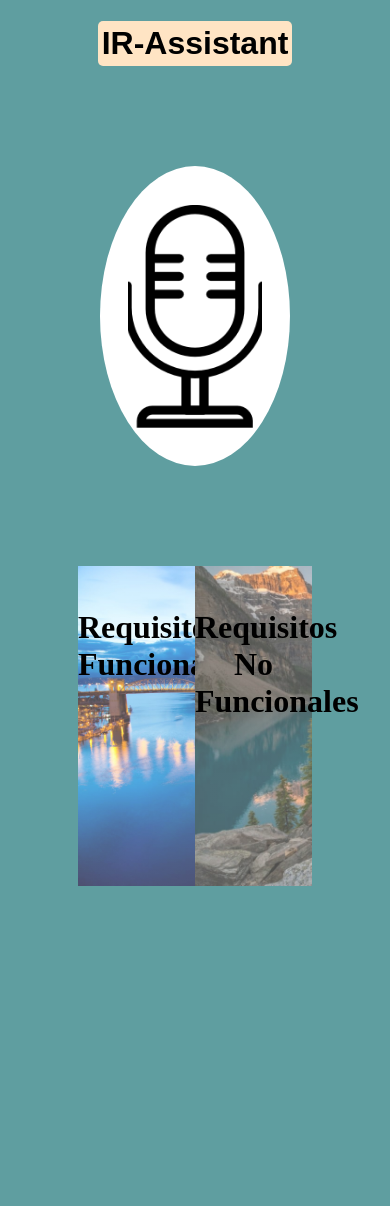
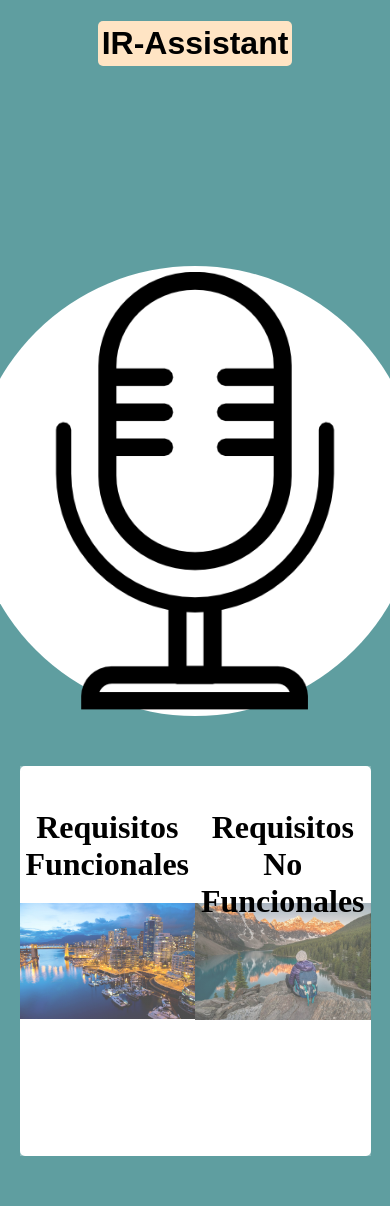
Before and after one commit to miguelespp/IR-Assistant, a Flask app: page / in a window 390 px wide. Before the commit the page ends 886 px from the top, so only its background shows below. Run offline with Flask 3, Linux system fonts and the light colour scheme.

Commit message:
actu de voz nueva azure
web responsive micro

```diff
--- a/processing.py
+++ b/processing.py
@@ -2,15 +2,11 @@
 from classification import classify_requirement
 from openai import OpenAI
 import re
-from talk import Talk
 
-# Configuración de FakeYou
-FAKEYOU_USERNAME = ""
-FAKEYOU_PASSWORD = ""
-MODEL_NAME = 'auronplay' #no hace nd xd
 
-# Inicializar la clase Talk
-talker = Talk(FAKEYOU_USERNAME, FAKEYOU_PASSWORD, MODEL_NAME)
+#from elevenlabs import text_to_speech, play_and_delete_audio
+
+from azureTTS import text_to_speech, play_and_delete_audio
 
 client = OpenAI()
 
@@ -51,15 +47,18 @@ def analyze_requirement(requirement):
         response = client.chat.completions.create(
             model="gpt-3.5-turbo",
             messages=[
-                {"role": "system", "content": "Eres un experto en análisis de requisitos."},
-                {"role": "user", "content": f"¿El siguiente requisito es ambiguo? (sin exagerar): {requirement}.Si es ambiguo (exagerado), Formula preguntas en una lista de maximo 2 puntos para aclarar el requisito (no digas si es ambiguo solo manda las preguntas si lo es); si no es muy ambiguo di 'Ta bien'."}
+                {"role": "system", "content": "Eres un analista de requisitos flexible y comprensivo."},
+                {"role": "user", "content": f"Soy un cliente no muy experto en el desarrollo de software. Ten en cuenta eso y sé flexible: ¿El siguiente requisito es ambiguo? (sin ser estricto): {requirement}. SI NO ES AMBIGUO DI 'Ta bien'; Si es muy ambiguo, formula una pregunta que no sea de sí o no para aclarar el requisito, sin hacer preguntas implícitamente respondidas en el requisito y manteniéndolo simple."}
             ],
-            max_tokens=50,
+            max_tokens=40,
             n=1,
             stop=None,
             temperature=0.7,
         )
         owa = response.choices[0].message.content.strip()
-        # Hablar el texto transcrito usando FakeYou
-        talker.talk(owa)
+        # Hablar el texto transcrito usando azure
+        text_to_speech(owa)
+        # Play the audio and delete it afterwards
+        #play_and_delete_audio("output.mp3")
+
         return response.choices[0].message.content.strip()
--- a/requirements.txt
+++ b/requirements.txt
@@ -2,6 +2,7 @@ openai==1.34.0
 openai-whisper==20231117
 python-dotenv==1.0.1
 flask==3.0.3
-numpy==1.24.1
+numpy==1.26.4
 pygame
 fakeyou
+azure-cognitiveservices-speech
--- a/static/index.css
+++ b/static/index.css
@@ -1,12 +1,11 @@
-
-body{
+body {
     margin: 0;
     padding: 0;
     box-sizing: border-box;
     background-color: cadetblue;
 }
 
-.header{
+.header {
     text-align: center;
     font-family: Arial, sans-serif;
     background-color: bisque;
@@ -15,18 +14,21 @@ body{
     padding: 4px;
     border-radius: 5px;
 }
-.encapsule{
+
+.encapsule {
     display: flex;
+    flex-direction: column;
+    align-items: center;
     margin: 100px;
     justify-content: center;
-    align-items: center;
 }
-.icon{
+
+.icon {
     display: flex;
     justify-content: center;
     align-items: center;
-    width: 300px;
-    height: 300px;
+    width: 300px; /* Tamaño del micrófono en pantalla grande */
+    height: 300px; /* Tamaño del micrófono en pantalla grande */
     background-color: white;
     border-radius: 100%;
     border: 0;
@@ -43,19 +45,17 @@ body{
     transform: translateY(7px);
 }
 
-.icon:hover{
+.icon:hover {
     background-color: lightgray;
 }
 
-img{
+img {
     width: 75%;
     height: 75%;
     object-fit: cover;
 }
 
-
-
-#text-box{
+#text-box {
     display: flex;
     justify-content: center;
     align-items: center;
@@ -65,28 +65,30 @@ img{
     background-color: white;
     height: fit-content;
 }
-#RF-space{
+
+#RF-space, #RNF-space {
     font-size: xx-large;
-    width: 50%;
+    width: 50%; /* Ancho de los espacios de requisitos en pantalla grande */
     height: min(320px);
     background-image: linear-gradient(rgba(255, 255, 255, 0.3), rgba(255, 255, 255, 0.3)), url('/static/images/RF.jpg');
     background-repeat: no-repeat;
     background-size: cover;
-}
-#data1Display, #data2Display{
-    text-align: center;
- }
-
-#RNF-space{
-    font-size: xx-large;
-    width: 50%;
-    height: min(320px);
-    background-image: linear-gradient(rgba(255, 255, 255, 0.3), rgba(255, 255, 255, 0.3)), url('/static/images/RNF.jpg');
-    background-repeat: no-repeat;
-    background-size: cover;
+    background-position: center;
 }
 
-#RF-list, #RNF-list{
+#RF-space {
+    background-image: linear-gradient(rgba(255, 255, 255, 0.3), rgba(255, 255, 255, 0.3)), url('/static/images/RF.jpg');
+}
+
+#RNF-space {
+    background-image: linear-gradient(rgba(255, 255, 255, 0.3), rgba(255, 255, 255, 0.3)), url('/static/images/RNF.jpg');
+}
+
+#data1Display, #data2Display {
+    text-align: center;
+}
+
+#RF-list, #RNF-list {
     list-style-type: none;
     padding-inline: 0;
     font-size: medium;
@@ -95,7 +97,7 @@ img{
     border-radius: 5px;
 }
 
-.RF, .RNF{
+.RF, .RNF {
     list-style-type: none;
     padding-inline: 0;
     font-size: medium;
@@ -104,9 +106,11 @@ img{
     padding: 4px;
     border-radius: 5px;
 }
+
 .RF {
     background-color: brown;
 }
+
 .RNF {
     background-color: cadetblue;
 }
@@ -117,17 +121,17 @@ img{
     left: 50%;
     border-radius: 10px;
     transform: translate(-50%, -50%);
-    background-color: brown;
+    background-color: rgb(42, 165, 58);
     padding: 20px;
     border: 1px solid black;
     z-index: 1000;
     box-shadow: 0 0 10px rgba(0, 0, 0, 0.5);
+    width: 70%;
 }
 
 .requirements-list {
     display: flex;
     flex-wrap: wrap;
-
 }
 
 .popup ul {
@@ -142,9 +146,71 @@ img{
 .popup button {
     margin-left: 5px;
     border-radius: 5px;
-
 }
 
 .requirements-list button {
     flex: 1 0 50%;
 }
+
+.edit-field {
+    width: 100%;
+    height: 100px; /* Ajusta este valor para cambiar la altura del campo de texto */
+    font-size: 1em;
+    padding: 10px;
+    border-radius: 5px;
+    border: 1px solid #ccc;
+}
+
+/* Estilos responsivos */
+@media (max-width: 768px) {
+    .encapsule {
+        flex-direction: column;
+        margin: 50px;
+    }
+
+    .icon {
+        width: 400px; /* Ajusta este valor para cambiar el tamaño del micrófono en pantallas pequeñas */
+        height: 400px; /* Ajusta este valor para cambiar el tamaño del micrófono en pantallas pequeñas */
+        margin-top: 50px;
+    }
+
+    #text-box {
+        margin-inline: 5%;
+    }
+
+    #RF-space, #RNF-space {
+        width: 100%; /* Ancho de los espacios de requisitos en pantallas pequeñas */
+        height: auto;
+        background-size: contain;
+    }
+
+    img {
+        width: 100%;
+        height: auto;
+    }
+
+    .popup {
+        width: 80%;
+    }
+
+    .edit-field {
+        height: 150px; /* Ajusta este valor para cambiar la altura del campo de texto en pantallas pequeñas */
+    }
+}
+
+@media (orientation: portrait) {
+    .icon {
+        width: 450px; /* Ajusta este valor para cambiar el tamaño del micrófono en orientación vertical */
+        height: 450px; /* Ajusta este valor para cambiar el tamaño del micrófono en orientación vertical */
+        margin-top: 150px;
+    }
+
+    #RF-space, #RNF-space {
+        width: 100%; /* Ancho de los espacios de requisitos en orientación vertical */
+        height: 100vw;
+    }
+
+    .edit-field {
+        height: 150px; /* Ajusta este valor para cambiar la altura del campo de texto en orientación vertical */
+    }
+}
--- a/static/index.js
+++ b/static/index.js
@@ -181,9 +181,9 @@ function editarRequisito(index, requirement) {
     const listItem = document.querySelector(`.popup ul li[data-index='${index}']`);
     const currentText = requirement;
 
-    // Crear un campo de texto para editar el requisito
-    const inputField = document.createElement('input');
-    inputField.type = 'text';
+    // Crear un campo de texto más grande para editar el requisito
+    const inputField = document.createElement('textarea');
+    inputField.className = 'edit-field';  // Añadir una clase para aplicar estilos
     inputField.value = currentText;
     listItem.replaceChild(inputField, listItem.childNodes[0]);
 
--- a/talk.py
+++ b/talk.py
@@ -2,6 +2,7 @@ import os
 import time
 from pygame import mixer
 import fakeyou
+
 
 
 class Talk:
```
Also changed, not shown: azureTTS.py (added, +30 -0 lines), elevenlabs.py (added, +52 -0 lines), 1 other file.
